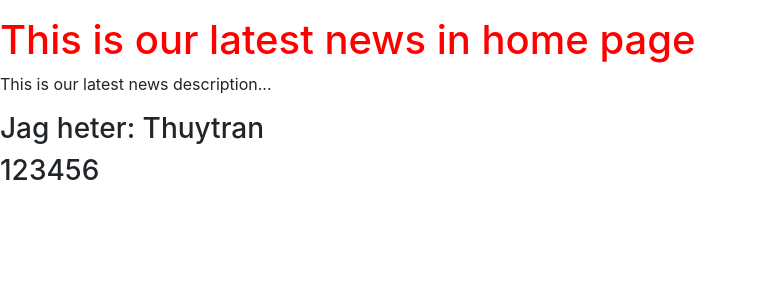
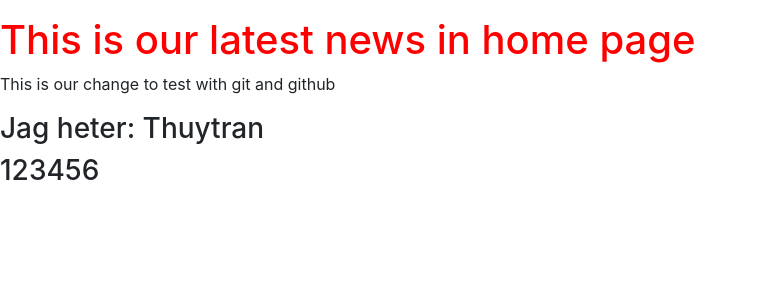
Before and after one commit to thuytran-team/mysite, a Django app: page / in a window 1280 px wide. Shown: the part 72-372 px from the top of the page, without its empty margins (0-757 px from the left). Run offline with Django 3.2, Linux system fonts and the light colour scheme; some libraries are stand-ins or nearby versions.

Commit message:
Modify home and newHTMLfile

```diff
--- a/templates/home.html
+++ b/templates/home.html
@@ -4,7 +4,7 @@
 
 {% block content %}
 <h1>This is our latest news in home page</h1>
-<p>This is our latest news description...</p>
+<p>This is our change to test with git and github</p>
 <h3>Jag heter: {{name}}</h3>
 <h3>{{number}}</h3>
 {% endblock %}
--- a/templates/newHTMLfile.html
+++ b/templates/newHTMLfile.html
@@ -5,6 +5,6 @@
     <title>First commit</title>
 </head>
 <body>
-
+<p1>Test test test</p1>
 </body>
 </html>
```
